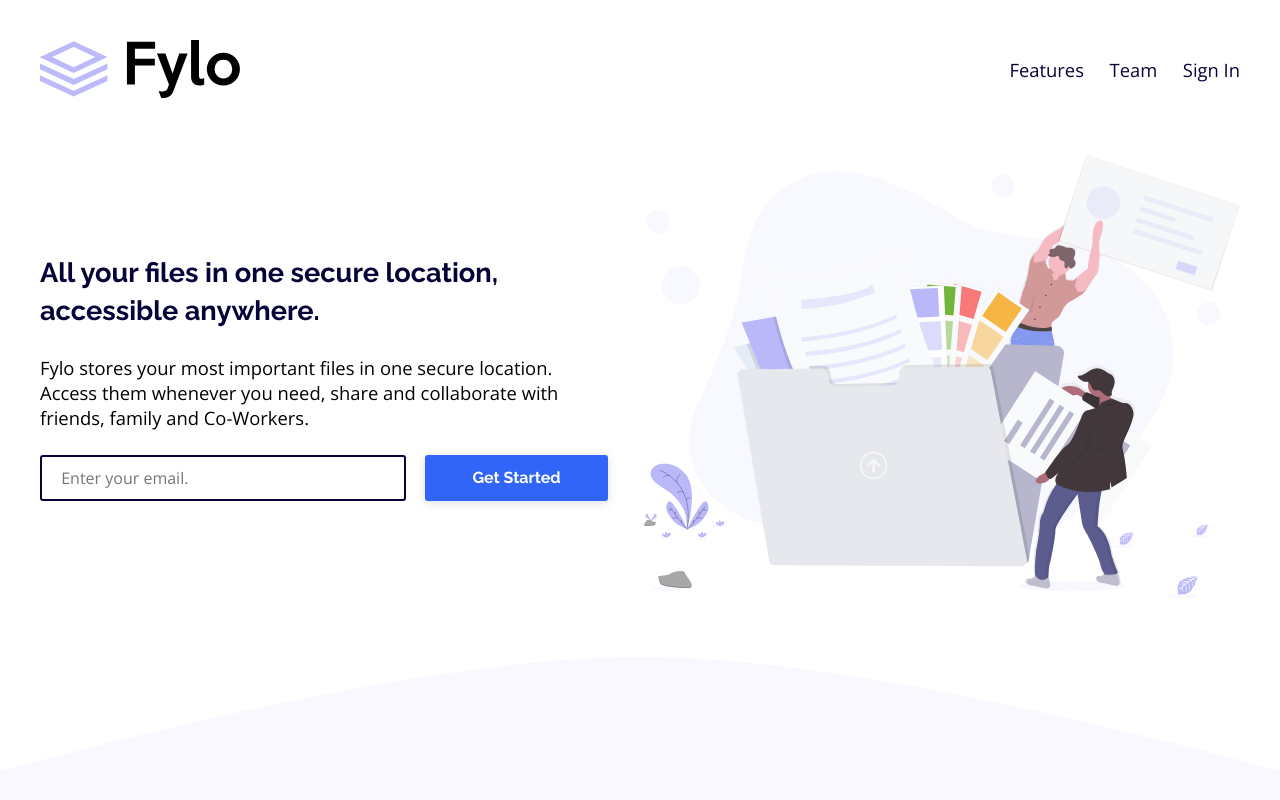
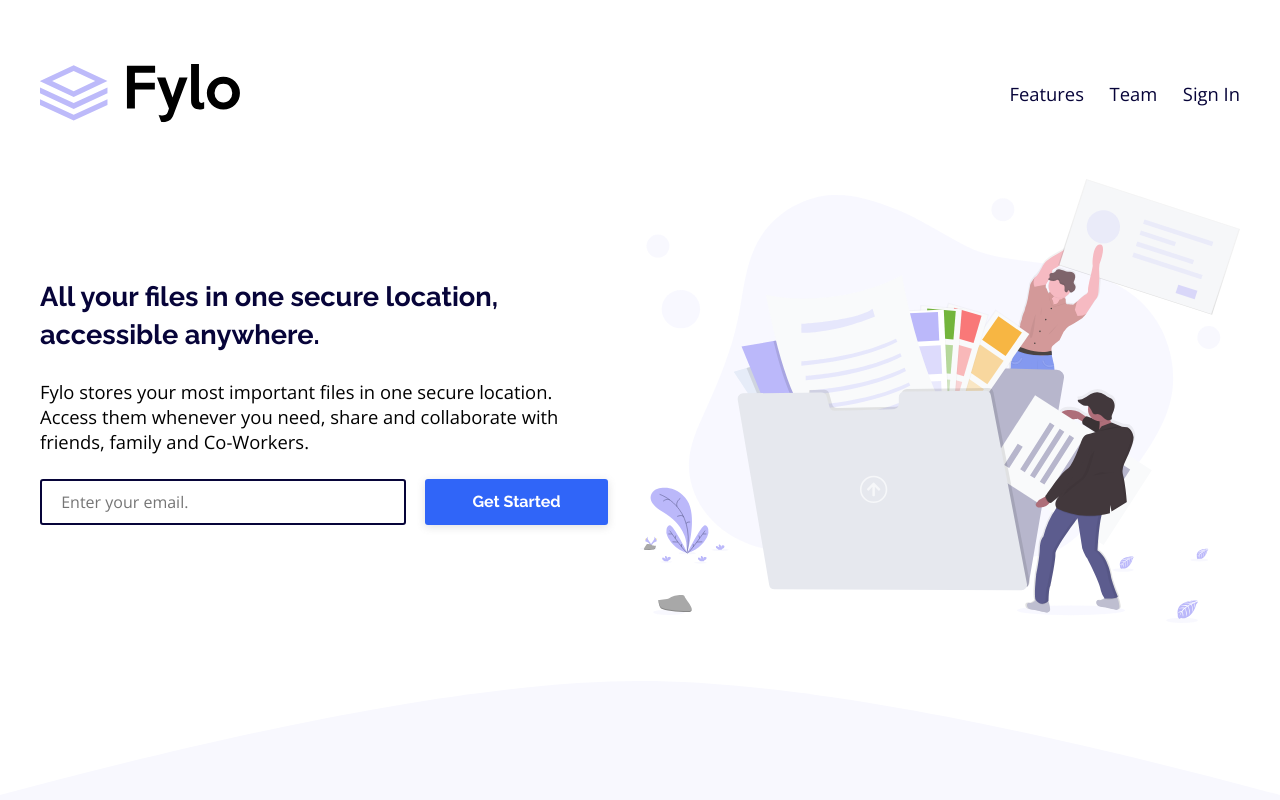
Before and after one commit to sriveer-me/fylo-landing-page, a website built with Parcel: page src/index.html in a window 1280 px wide. Shown: the top 800 px of the page. Built offline with nearby package versions, Linux system fonts and the light colour scheme.

Commit message:
adjusted the padding on the header for desktop devices.

```diff
--- a/src/main.scss
+++ b/src/main.scss
@@ -29,7 +29,7 @@ header{
     padding-top: 1.6rem;
     margin-bottom: 1.8rem;
     @include for-desktop-up{
-        padding-top: 2.5rem;
+        padding-top: 4rem;
         margin-bottom: 3.5rem;
     }
 
```
